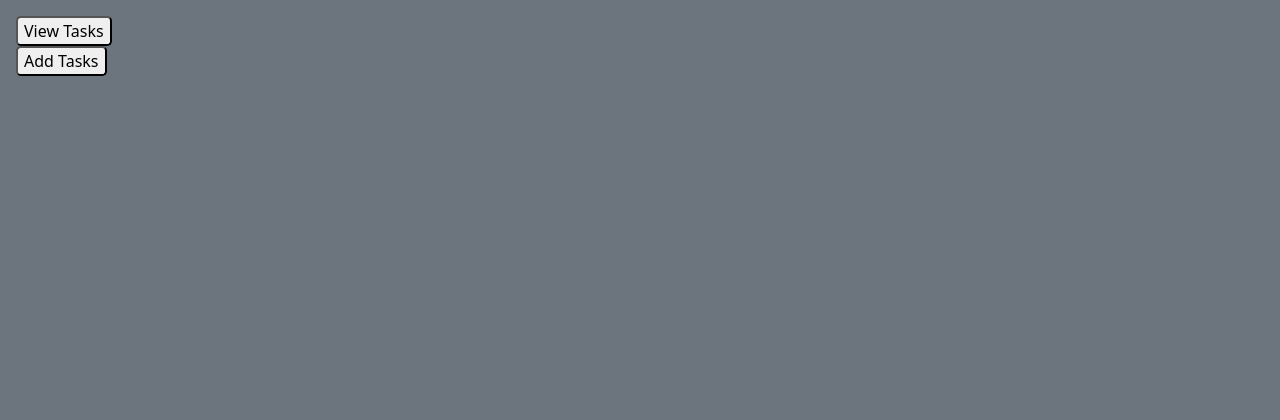
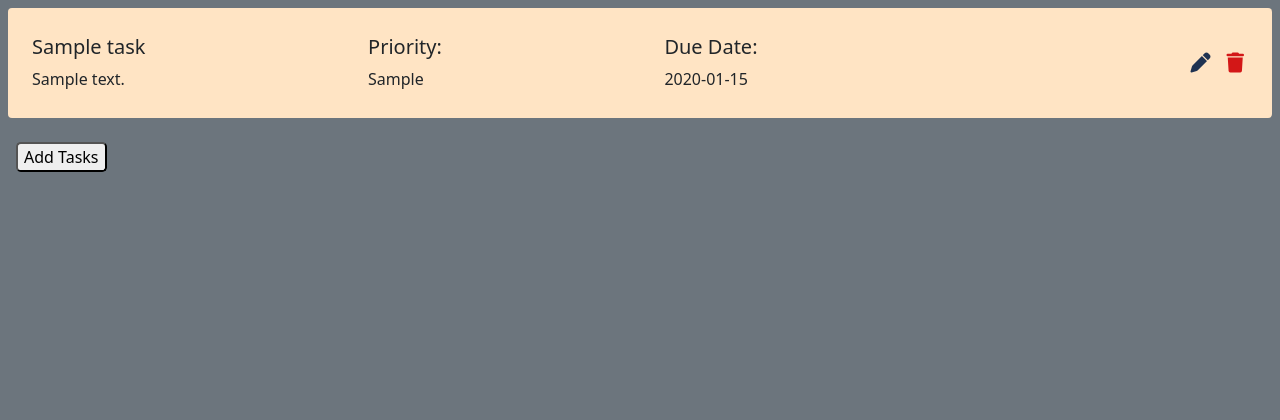
Before and after one commit to JianSanchez/task_management_sys, a PHP site: page / in a window 1280 px wide. Shown: the part 60-480 px from the top of the page. Run offline with PHP 8.4, Linux system fonts and the light colour scheme; tables that the repository leaves empty hold one stand-in row (values such as "Sample post"); some libraries are stand-ins or nearby versions.

Commit message:
all CRUD is working, added task card and edit_task_page

```diff
--- a/CRUD/create_task.php
+++ b/CRUD/create_task.php
@@ -7,14 +7,14 @@ if (isset($_POST["addButton"])){
     $priority = $_POST["priority"];
     $duedate = $_POST["duedate"];
 
-    $sql = "INSERT INTO tasks (title, description, priority, due_date) VALUES ('$title', '$description', '$priority', '$duedate')";
+    $query = "INSERT INTO tasks (title, description, priority, due_date) VALUES ('$title', '$description', '$priority', '$duedate')";
 
-    if ($conn->query($sql) === TRUE) {
+    if ($conn->query($query) === TRUE) {
         echo "Added Task Successfully";
 
       } else {
         echo "Failed to add task";
-        // echo "Error: " . $sql . "<br>" . $conn->error;
+        // echo "Error: " . $query . "<br>" . $conn->error;
       }
 
     $conn->close();
--- a/CRUD/view_tasks.php
+++ b/CRUD/view_tasks.php
@@ -1,42 +1,22 @@
 <?php
 include("config.php");
 
+$query = "SELECT id, title, description, priority, due_date  FROM tasks";
 
-if (isset($_GET["viewtasksbtn"])) {
+$result = mysqli_query($conn, $query);
 
-    $query = "SELECT id, title, description, priority, due_date  FROM `tasks`";
+if ($result->num_rows > 0) {
+    while ($row = $result->fetch_assoc()) {
+        $id = $row["id"];
+        $title = $row["title"];
+        $description = $row["description"];
+        $priority = $row["priority"];
+        $duedate = $row["due_date"];
 
-    $result = mysqli_query($conn, $query);
-
-    if ($result->num_rows > 0) {
-
-        while ($row = $result->fetch_assoc()) {
-            echo "Title: " . $row["title"] .
-                " - Description: " . $row["description"] .
-                " - Priority: " . $row["priority"] .
-                " - Due Date: " . $row["due_date"] .
-                "<div class='mt-3'>" .
-                "<a href='delete_task.php?id=" .$row["id"] . "' class='btn btn-danger'>Delete</a><br>";
-                "</div><br>";
-        }
-    } else {
-        echo "0 results";
+        include(__DIR__ . "/../components/task.php");
     }
-    $conn->close();
-
-
-
+} else {
+    echo "0 results";
 }
-
+$conn->close();
 ?>
-<!DOCTYPE html>
-<html lang="en">
-<head>
-    <meta charset="UTF-8">
-    <meta name="viewport" content="width=device-width, initial-scale=1.0">
-    <link href="https://cdn.jsdelivr.net/npm/bootstrap@5.0.2/dist/css/bootstrap.min.css" rel="stylesheet" integrity="sha384-EVSTQN3/azprG1Anm3QDgpJLIm9Nao0Yz1ztcQTwFspd3yD65VohhpuuCOmLASjC" crossorigin="anonymous">
-</head>
-<body class="bg-warning">
-
-</body>
-</html>
--- a/components/task.php
+++ b/components/task.php
@@ -1,19 +1,62 @@
 <!DOCTYPE html>
 <html lang="en">
+
 <head>
     <meta charset="UTF-8">
     <meta name="viewport" content="width=device-width, initial-scale=1.0">
-    <link href="https://cdn.jsdelivr.net/npm/bootstrap@5.0.2/dist/css/bootstrap.min.css" rel="stylesheet" integrity="sha384-EVSTQN3/azprG1Anm3QDgpJLIm9Nao0Yz1ztcQTwFspd3yD65VohhpuuCOmLASjC" crossorigin="anonymous">
+    <link href="https://cdn.jsdelivr.net/npm/bootstrap@5.0.2/dist/css/bootstrap.min.css" rel="stylesheet"
+        integrity="sha384-EVSTQN3/azprG1Anm3QDgpJLIm9Nao0Yz1ztcQTwFspd3yD65VohhpuuCOmLASjC" crossorigin="anonymous">
 </head>
+
 <body>
-    <div class="card-body" style="height: 750px;">
-        <form action="CRUD/view_tasks.php" method="get">
-                <button type="submit" name="viewtasksbtn" class="rounded-3">View Tasks</button><br>
-            </form>
+    <div class="card-body d-flex flex-row align-items-center m-2 rounded"
+        style="height: 110px; background-color: bisque; ">
+        <div class="d-flex flex-column flex-fill mx-1">
+            <div class="p-1">
+                <h5 class="m-0">
+                    <?php echo $title ?>
+                </h5>
+            </div>
+            <div class="p-1">
+                <p class="m-0">
+                    <?php echo $description ?>
+                </p>
+            </div>
+        </div>
+        <div class="d-flex flex-column flex-fill mx-1">
+            <div class="p-1">
+                <h5 class="m-0">
+                    Priority:
+                </h5>
+            </div>
+            <div class="p-1">
+                <p class="m-0">
+                    <?php echo $priority ?>
+                </p>
+            </div>
+        </div>
+        <div class="d-flex flex-column flex-fill mx-1">
+            <div class="p-1">
+                <h5 class="m-0">
+                    Due Date:
+                </h5>
+            </div>
+            <div class="p-1">
+                <p class="m-0">
+                    <?php echo $duedate ?>
+                </p>
+            </div>
+        </div>
+        <div class="d-flex flex-row flex-fill justify-content-end mx-1">
+            <a href="/task_management_sys/CRUD/edit_task.php?id=<?php echo $id ?>">
+                <i class="fa-solid fa-pen fa-lg mx-2" style="color: #1f3251;"></i>
+            </a>
 
-            <a href="pages/add_task_page.php">
-                <button class="rounded-3">Add Tasks</button>
+            <a href="/task_management_sys/CRUD/delete_task.php?id=<?php echo $id ?>">
+                <i class="fa-solid fa-trash fa-lg mx-2" style="color: #d31717;"></i>
             </a>
+        </div>
     </div>
 </body>
+
 </html>
--- a/index.php
+++ b/index.php
@@ -1,25 +1,41 @@
 <!DOCTYPE html>
 <html lang="en">
+
 <head>
     <meta charset="UTF-8">
     <meta name="viewport" content="width=device-width, initial-scale=1.0">
     <title>Task Management System</title>
-    <link href="https://cdn.jsdelivr.net/npm/bootstrap@5.0.2/dist/css/bootstrap.min.css" rel="stylesheet" integrity="sha384-EVSTQN3/azprG1Anm3QDgpJLIm9Nao0Yz1ztcQTwFspd3yD65VohhpuuCOmLASjC" crossorigin="anonymous">
+    <link href="https://cdn.jsdelivr.net/npm/bootstrap@5.0.2/dist/css/bootstrap.min.css" rel="stylesheet"
+        integrity="sha384-EVSTQN3/azprG1Anm3QDgpJLIm9Nao0Yz1ztcQTwFspd3yD65VohhpuuCOmLASjC" crossorigin="anonymous">
+    <script src="https://kit.fontawesome.com/c127f8c694.js" crossorigin="anonymous"></script>
 </head>
+
 <body>
     <?php
     include("components/header.php");
     ?>
 
     <?php
-    include("components/task.php");
+    include("CRUD/view_tasks.php");
     ?>
 
+    <div class="card-body" style="height: 750px;">
+        <!-- <form action="CRUD/view_tasks.php" method="get">
+            <button type="submit" name="viewtasksbtn" class="rounded-3">View Tasks</button><br>
+        </form> -->
+
+        <a href="pages/add_task_page.php">
+            <button class="rounded-3">Add Tasks</button>
+        </a>
+    </div>
 
     <?php
     include("components/footer.php");
     ?>
 
-    <script src="https://cdn.jsdelivr.net/npm/bootstrap@5.3.3/dist/js/bootstrap.bundle.min.js" integrity="sha384-YvpcrYf0tY3lHB60NNkmXc5s9fDVZLESaAA55NDzOxhy9GkcIdslK1eN7N6jIeHz" crossorigin="anonymous"></script>
+    <script src="https://cdn.jsdelivr.net/npm/bootstrap@5.3.3/dist/js/bootstrap.bundle.min.js"
+        integrity="sha384-YvpcrYf0tY3lHB60NNkmXc5s9fDVZLESaAA55NDzOxhy9GkcIdslK1eN7N6jIeHz"
+        crossorigin="anonymous"></script>
 </body>
+
 </html>
```
Also changed, not shown: CRUD/delete_task.php (+6 -5 lines), CRUD/edit_task.php (+28 -5 lines), pages/edit_task_page.php (+32 -0 lines).
